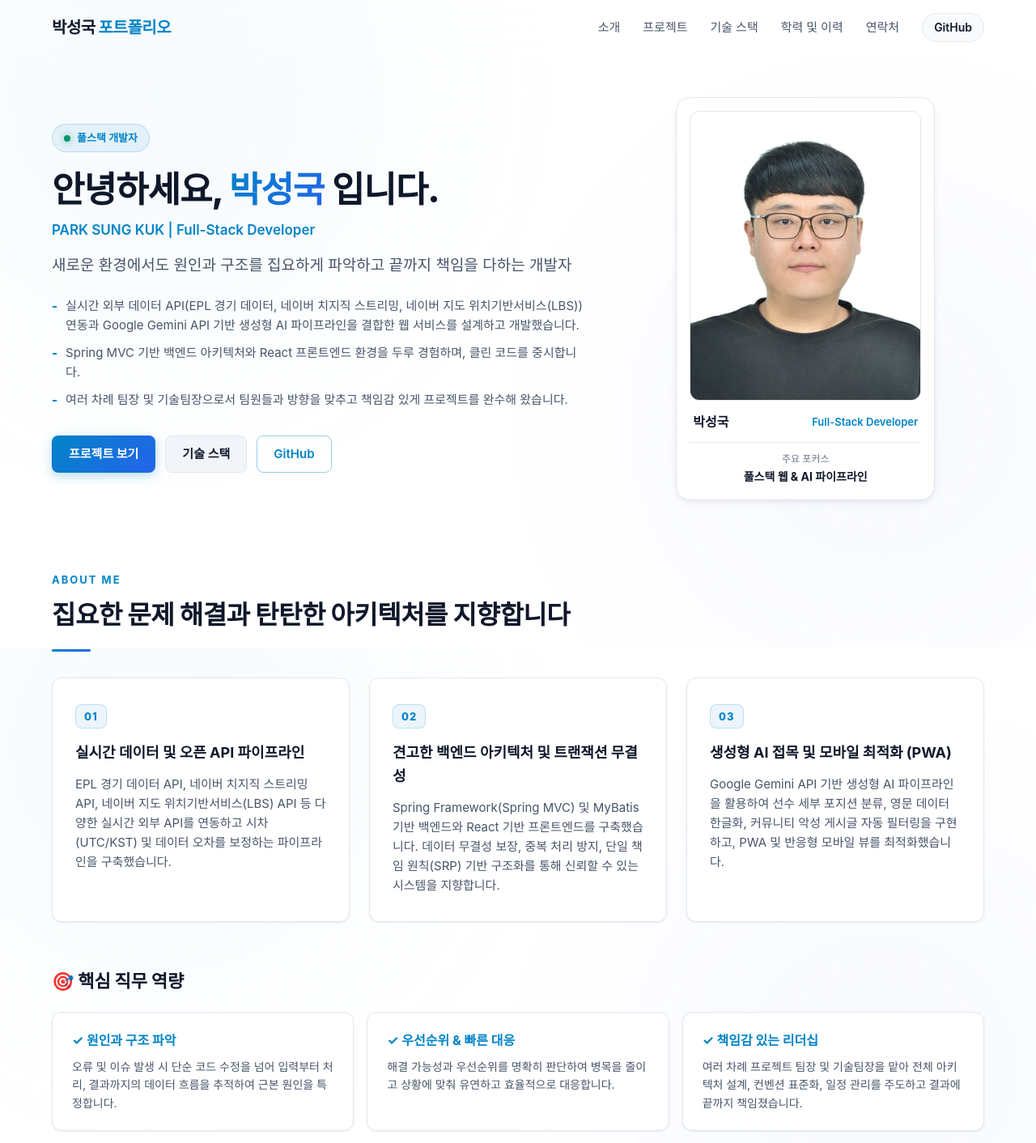
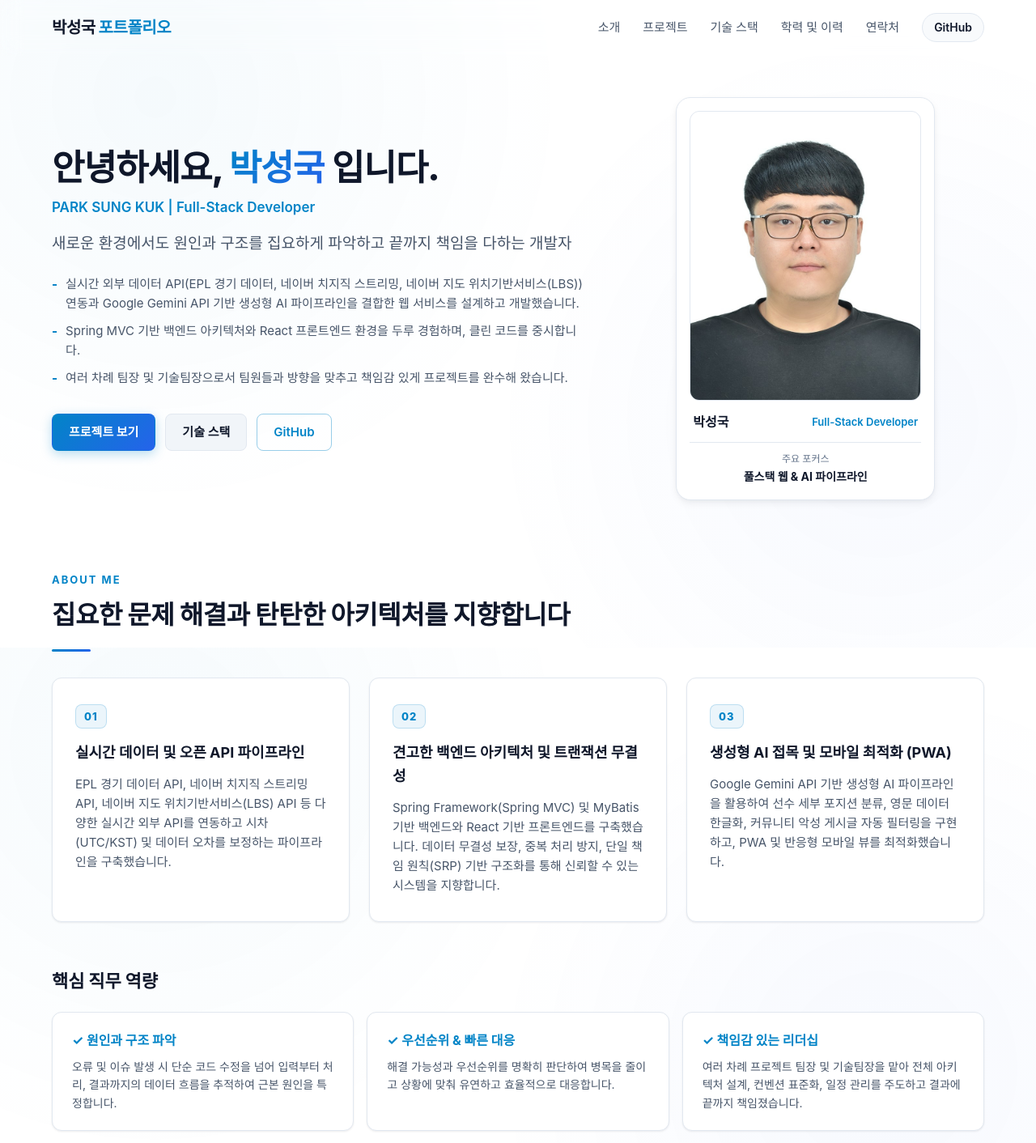
Before and after one commit to PSK6262/Portfolio_20261008, a React (Vite) app in the folder portfolio20261008/: page / in a window 1280 px wide. Shown: the top 1412 px of the page at 81% size. Built offline with nearby package versions, Linux system fonts and the light colour scheme; a web font is replaced by a local one.

Commit message:
style: 불필요한 뱃지 및 아이콘 제거 (핵심 역량 이모지, 상단 풀스택 개발자 뱃지)

```diff
--- a/portfolio20261008/src/components/About.jsx
+++ b/portfolio20261008/src/components/About.jsx
@@ -42,7 +42,7 @@ export default function About() {
       {profileData.coreCompetencies && (
         <div style={{ marginTop: '56px' }}>
           <h3 style={{ fontSize: '22px', fontWeight: 800, marginBottom: '20px', color: 'var(--text-main)' }}>
-            🎯 핵심 직무 역량
+            핵심 직무 역량
           </h3>
           <div style={{ display: 'grid', gridTemplateColumns: 'repeat(auto-fit, minmax(280px, 1fr))', gap: '16px' }}>
             {profileData.coreCompetencies.map((comp, idx) => (
--- a/portfolio20261008/src/components/Hero.jsx
+++ b/portfolio20261008/src/components/Hero.jsx
@@ -8,10 +8,6 @@ export default function Hero() {
       <div className="hero-container">
         {/* Left: Text Introduction */}
         <div className="hero-content">
-          <div className="hero-badge">
-            <span className="badge-dot"></span>
-            풀스택 개발자
-          </div>
           <h1 className="hero-title">
             안녕하세요, <span className="text-gradient">{profileData.name}</span> 입니다.
           </h1>
```
